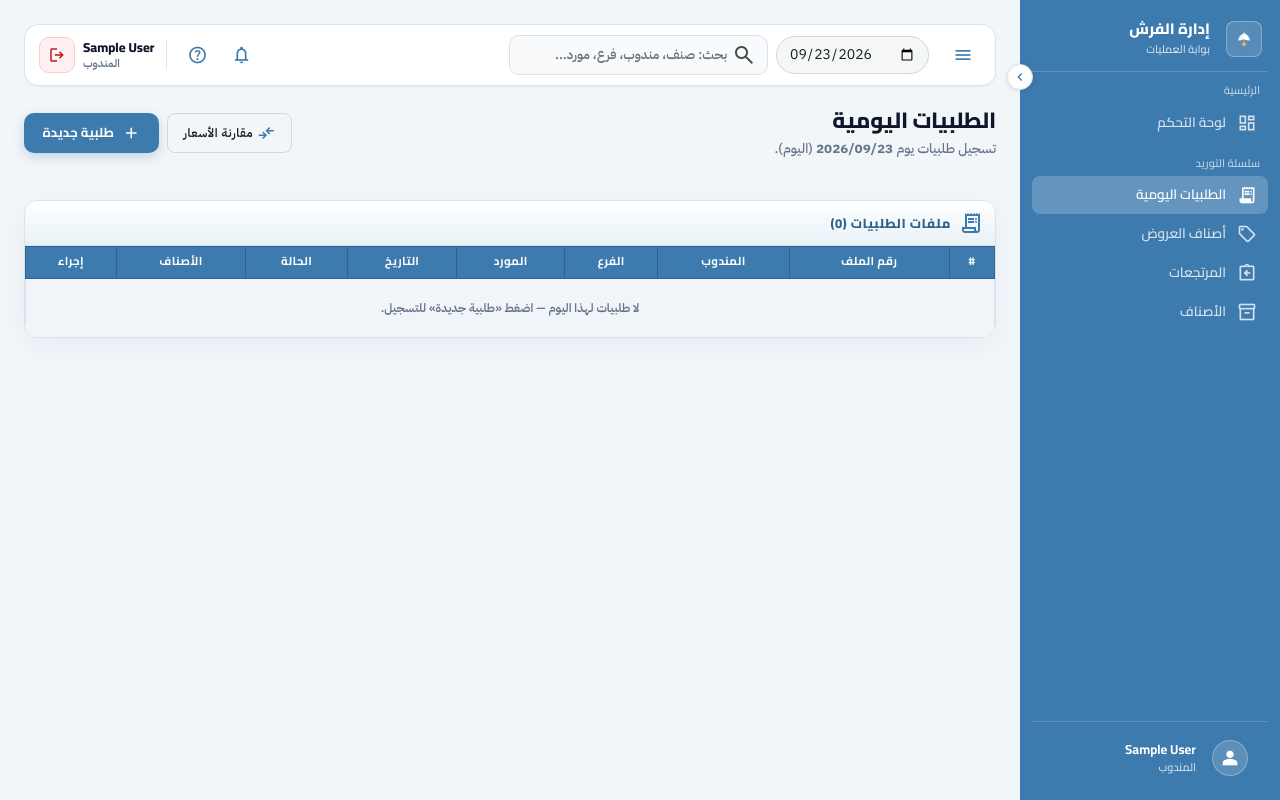
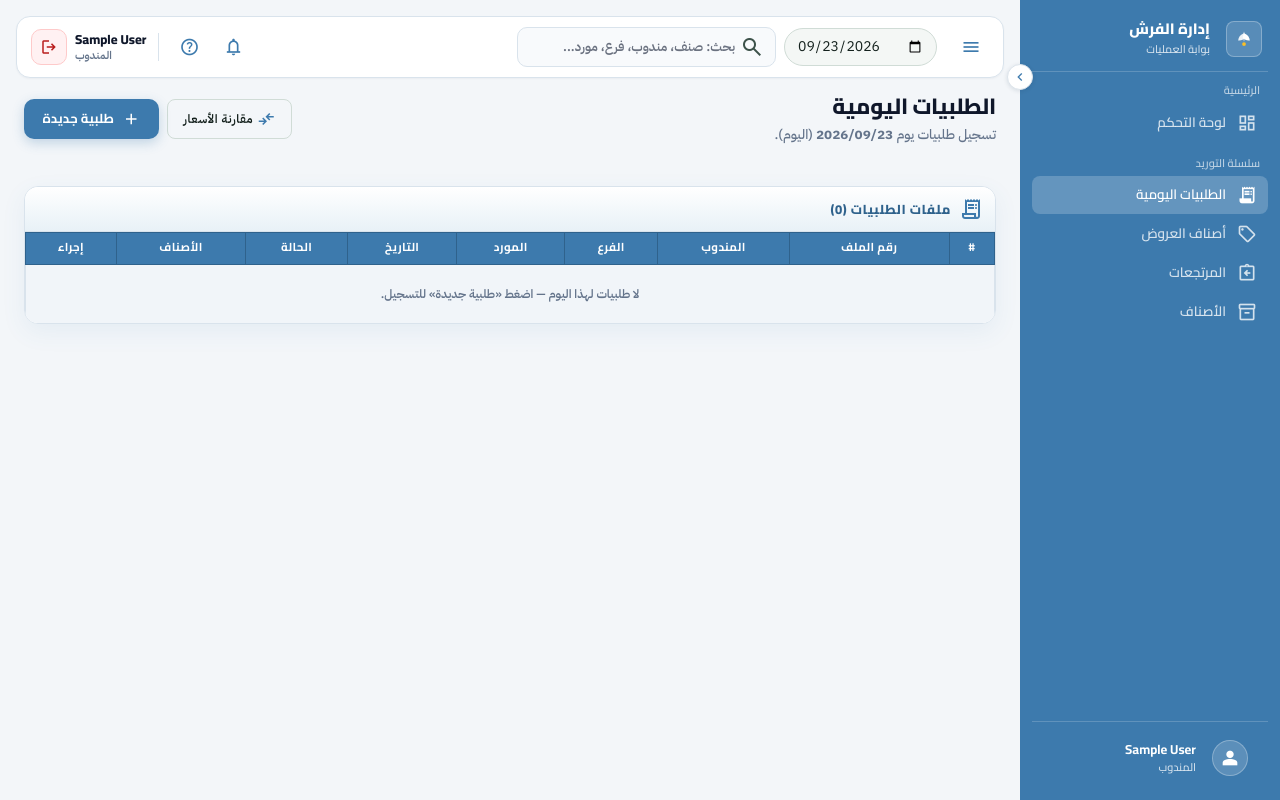
Before and after one commit to Haroon2030/fresh, a Django app: page /orders/ in a window 1280 px wide. Run offline with Django 5.2, Linux system fonts and the light colour scheme; the visitor is signed in with stand-in values (Sample User, id 1); data comes from the database, SQL or seed files in the repository; data that the repository does not hold is empty; some libraries are stand-ins or nearby versions.

Commit message:
Fix topbar position and add custom-row delete on market order.
Co-authored-by: Cursor <cursoragent@cursor.com>

```diff
--- a/templates/base.html
+++ b/templates/base.html
@@ -566,12 +566,28 @@
             border-radius: var(--app-radius);
             box-shadow: 0 1px 2px rgba(15, 23, 42, 0.04);
             position: sticky;
-            top: 12px;
-            z-index: 20;
+            top: 0;
+            z-index: 30;
             margin-bottom: 4px;
         }
         @media (min-width: 768px) {
-            .app-topbar { display: flex; }
+            .app-topbar {
+                display: flex;
+                position: fixed;
+                top: 16px;
+                left: 16px;
+                right: calc(260px + 16px);
+                width: auto;
+                margin-bottom: 0;
+                z-index: 35;
+            }
+            body.sidebar-collapsed .app-topbar {
+                right: calc(72px + 16px);
+            }
+            /* مساحة تحت الشريط الثابت حتى لا يغطي المحتوى */
+            #mainContent.has-fixed-topbar {
+                padding-top: calc(16px + 60px + 16px);
+            }
         }
         .app-topbar-search {
             position: relative;
@@ -1699,7 +1715,7 @@
 {% endif %}
 
 {% block body %}
-<main id="mainContent" class="flex-1 {% if user.is_authenticated %}md:mr-[260px] pb-20 md:pb-0{% endif %} p-md md:p-lg flex flex-col min-h-screen">
+<main id="mainContent" class="flex-1 {% if user.is_authenticated %}md:mr-[260px] pb-20 md:pb-0 has-fixed-topbar{% endif %} p-md md:p-lg flex flex-col min-h-screen">
     {% if user.is_authenticated %}
     <header class="app-topbar">
         <div class="flex items-center gap-md flex-1 min-w-0">
```
Also changed, not shown: templates/ops/_cost_settlement_sheet.html (+45 -0 lines).
